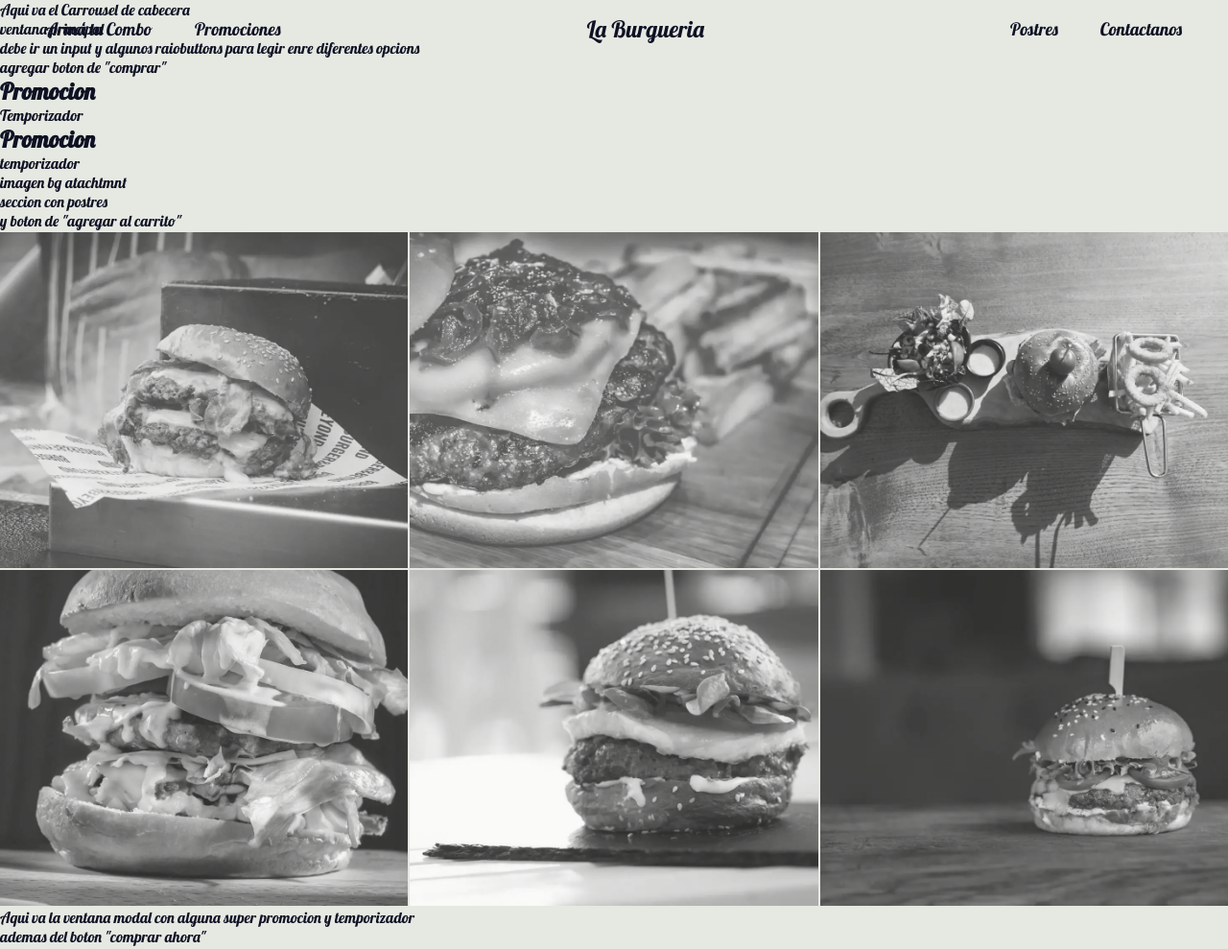
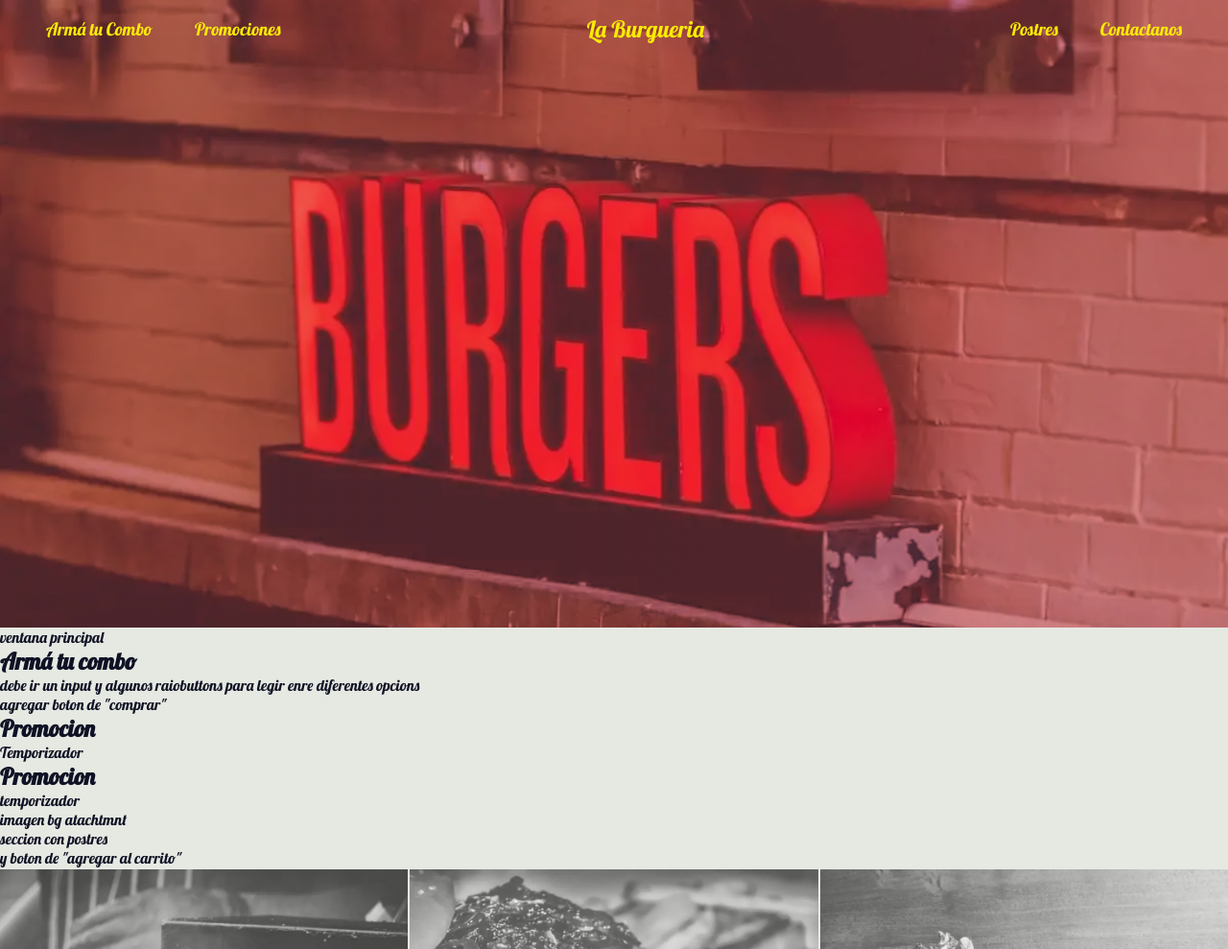
Before and after one commit to ivancostilla/proyecto-final-js, a website: page index.html in a window 1280 px wide. Shown: the top 989 px of the page at 96% size. Drawn offline with nearby package versions, Linux system fonts and the light colour scheme.

Commit message:
terminada la seccion hero-img

```diff
--- a/index.html
+++ b/index.html
@@ -34,14 +34,15 @@
         </nav>
     </header>
     <main>
-        <section>
-            <article>
-                <p>Aqui va el Carrousel de cabecera</p>
+        <section class="head">
+            <article class="">
+                <div class="head__img-hero"></div>
             </article>
         </section>
         <section>
             <!-- aqui irá la vntana con las funciones para armar el combo de hamburguesa -->
             <p>ventana principal</p>
+            <h1>Armá tu combo</h1>
             <p>debe ir un input y algunos raiobuttons para legir enre diferentes opcions</p>
             <p>agregar boton de "comprar"</p>
         </section>
--- a/js/index.js
+++ b/js/index.js
@@ -28,3 +28,16 @@ imgPopup.forEach(popup => {
         popup.classList.toggle('popup');
     });
 });
+
+function changeBg() {
+    const images = [` url(../img/hero1.webp) no-repeat 75% 75% / cover, linear-gradient(120deg, hsla(337, 69%, 55%, .4) 0%, hsla(0, 88%, 47%, .4) 100%)`,
+        ` url(../img/hero2.webp) no-repeat 75% 75% / cover, linear-gradient(120deg, hsla(337, 69%, 55%, .4) 0%, hsla(0, 88%, 47%, .4) 100%)`,
+        ` url(../img/hero3.webp) no-repeat 75% 75% / cover, linear-gradient(120deg, hsla(337, 69%, 55%, .4) 0%, hsla(0, 88%, 47%, .4) 100%)`,
+        ` url(../img/hero4.webp) no-repeat 75% 75% / cover, linear-gradient(120deg, hsla(337, 69%, 55%, .4) 0%, hsla(0, 88%, 47%, .4) 100%)`,
+        ` url(../img/hero5.webp) no-repeat 75% 75% / cover, linear-gradient(120deg, hsla(337, 69%, 55%, .4) 0%, hsla(0, 88%, 47%, .4) 100%)`
+    ]
+    const head = document.querySelector(".head__img-hero");
+    const bg = images[Math.floor(Math.random() * images.length)];
+    head.style.background = bg;
+};
+setInterval(changeBg, 4000);
--- /dev/null
+++ b/sass/layout/_img-hero.scss
@@ -0,0 +1,10 @@
+.head__img-hero {
+    background: url(../img/hero1.webp) no-repeat 75% 75% / cover, linear-gradient(120deg, hsla(337, 69%, 55%, .4) 0%, hsla(0, 88%, 47%, .4) 100%);
+    background-attachment: fixed;
+    background-blend-mode: color-burn;
+    @include tamaños(40.850rem, 100%);
+    @include flex(flex, center, center);
+    overflow: hidden;
+    position: relative;
+    transition: all 1s ease;
+}
--- a/sass/layout/_navbar.scss
+++ b/sass/layout/_navbar.scss
@@ -9,7 +9,7 @@
     position: fixed;
     text-align: center;
     top: 0;
-    transition: all 1s ease;
+    transition: all 1s ease-out;
     width: 100%;
     z-index: 1000;
     background-color: $color-red;
@@ -79,7 +79,7 @@
         transition: all .3s ease 0s;
         &:hover {
             transform: scale(1.2);
-            color: $color-light-yellow;
+            color: $color-grey;
         }
     }
     @media screen and(min-width: 53.125rem) {
@@ -120,11 +120,14 @@
             transform: translateX(6.25rem);
         }
         .logo {
-            color: $color-black;
+            color: $color-light-yellow;
         }
         .navbar__links {
             .navbar__li .navbar__a {
-                color: $color-black;
+                color: $color-light-yellow;
+                &:hover {
+                    color: $color-grey;
+                }
                 &.color-grey {
                     color: $color-grey;
                     transition: all .5s ease;
@@ -136,6 +139,9 @@
         }
         .color-grey {
             color: $color-grey;
+            &:hover {
+                color: $color-light-yellow
+            }
         }
     }
 }
--- a/sass/style.scss
+++ b/sass/style.scss
@@ -1,5 +1,6 @@
 @import"utilities/variables";
 @import"utilities/mixins";
+@import"layout/img-hero";
 @import"layout/index";
 @import"layout/navbar";
 @import"layout/galery";
--- a/sass/utilities/_mixins.scss
+++ b/sass/utilities/_mixins.scss
@@ -2,3 +2,12 @@
     height: $height;
     width: $width;
 }
+
+
+/* mixin para flex */
+
+@mixin flex($display, $align-items, $justify-content) {
+    display: $display;
+    align-items: $align-items;
+    justify-content: $justify-content;
+}
```
Also changed, not shown: css/style.css, img/hero1.webp (renamed from img/burgers.webp), img/hero2.webp (added), img/hero3.webp (added), img/hero4.webp (added), img/hero5.webp (added).
